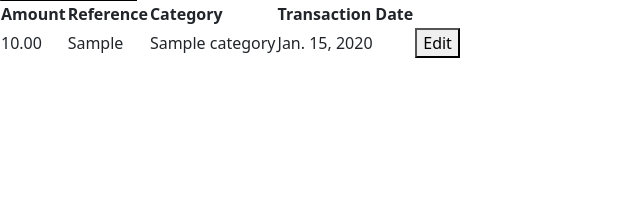
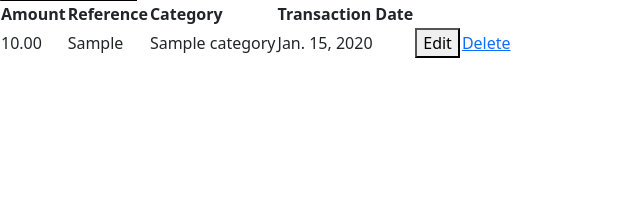
Before and after one commit to 12kharris/spending-tracker, a Django app: page /dashboard/ in a window 1280 px wide. Shown: the part 429-644 px from the top of the page, without its empty margins (0-640 px from the left). Run offline with Django 4.2, Linux system fonts and the light colour scheme; a user stored in the database is signed in; tables that the repository leaves empty hold one stand-in row (values such as "Sample post"); some libraries are stand-ins or nearby versions.

Commit message:
Add delete functionality to transactions

```diff
--- a/moneytree/settings.py
+++ b/moneytree/settings.py
@@ -26,7 +26,6 @@ STATICFILES_DIRS = (
   os.path.join(BASE_DIR, 'static'),
 )
 STATIC_ROOT = os.path.join(BASE_DIR, 'staticfiles')
-print(STATIC_DIRS)
 
 # Quick-start development settings - unsuitable for production
 # See https://docs.djangoproject.com/en/4.2/howto/deployment/checklist/
@@ -35,7 +34,7 @@ print(STATIC_DIRS)
 SECRET_KEY = 'django-insecure-%*wuam0#!zip$8bd!)esao62-t5dccg4o4(yv5&sx^ga-dluz%'
 
 # SECURITY WARNING: don't run with debug turned on in production!
-DEBUG = False
+DEBUG = True
 
 ALLOWED_HOSTS = ["8000-12kharris-spendingtrack-c4ss8sh51fj.ws.codeinstitute-ide.net", '.herokuapp.com']
 
--- a/static/js/transactions.js
+++ b/static/js/transactions.js
@@ -1,4 +1,5 @@
 const edit_buttons = document.getElementsByClassName("btn-edit-transaction");
+const delete_buttons = document.getElementsByClassName("btn-delete-transaction");
 const submit_button = document.getElementById("btn-submit");
 const transaction_form = document.getElementById("form-transaction");
 const transaction_form_amount = document.getElementById("id_amount");
@@ -7,6 +8,10 @@ const transaction_form_category = document.getElementById("id_category");
 const transaction_form_date = document.getElementById("id_transaction_date");
 const transaction_category_options = transaction_form_category.getElementsByTagName("option");
 
+
+/**
+ * Add event listeners which populate the transaction form with data from the selected transaction
+ */
 for(let button of edit_buttons) {
     button.addEventListener("click", (e) => {
         let transaction_id = e.target.getAttribute("transaction_id");
--- a/tracker/templates/tracker/dashboard.html
+++ b/tracker/templates/tracker/dashboard.html
@@ -28,6 +28,9 @@
         <td>
             <button class="btn-edit-transaction" transaction_id = "{{transaction.id}}">Edit</button>
         </td>
+        <td>
+            <a class="btn-delete-transaction" transaction_id = "{{transaction.id}}" href="transaction_delete/{{transaction.id}}">Delete</a>
+        </td>
     </tr>
     {% endfor %}
 </table>
@@ -35,5 +38,5 @@
 {% endblock content %}
 
 {% block extras %}
-<script src="{% static 'js/transactions.js' %}"></script>
+<script src="{% static 'js/transactions.js' %}" type="text/javascript"></script>
 {% endblock %}
--- a/tracker/urls.py
+++ b/tracker/urls.py
@@ -6,4 +6,6 @@ urlpatterns = [
     path("dashboard/", views.dashboard, name="dashboard"),
     path('dashboard/transaction_edit/<int:transaction_id>',
          views.transaction_edit, name='transaction_edit'),
+    path('dashboard/transaction_delete/<int:transaction_id>',
+         views.transaction_delete, name='transaction_delete'),
 ]
--- a/tracker/views.py
+++ b/tracker/views.py
@@ -66,3 +66,15 @@ def transaction_edit(request, transaction_id):
             messages.add_message(request, messages.ERROR, 'Error updating transaction!')
 
     return HttpResponseRedirect(reverse('dashboard'))
+
+
+def transaction_delete(request, transaction_id):
+    transaction = get_object_or_404(Transaction.objects.filter(user=request.user, id = transaction_id), id = transaction_id)
+
+    if transaction.user == request.user:
+        transaction.delete()
+        messages.add_message(request, messages.SUCCESS, "Transaction deleted") #could add details of the deleted transaction
+    else:
+        messages.add_message(request, messages.ERROR, "Error deleting transaction")
+
+    return HttpResponseRedirect(reverse('dashboard'))
```
